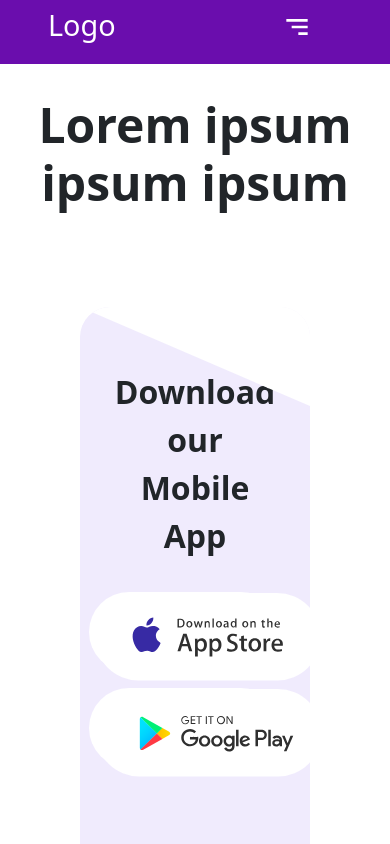
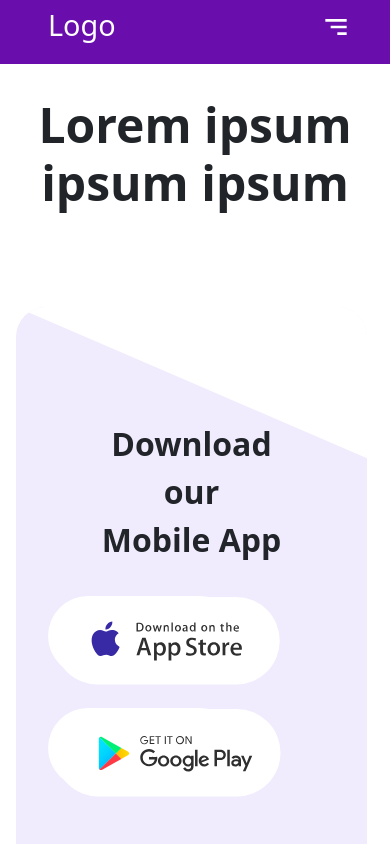
Before and after one commit to PrincessMaggy/landing_page2, a React (Create React App) app: page /about in a window 390 px wide. Shown: the top 844 px of the page. Built offline with nearby package versions, Linux system fonts and the light colour scheme.

Commit message:
responsiveness

```diff
--- a/src/components/Centre.js
+++ b/src/components/Centre.js
@@ -15,7 +15,7 @@ function Centre(props) {
             <div className='phone-img'>
                 <img src={phoneimg} alt="img"/>
             </div>
-            <div>
+            <div className='centre-content'>
                 <h1>Download our <br/> Mobile App</h1>
                 <motion.button
                 className='centre-btn'
--- a/src/styles/_card.scss
+++ b/src/styles/_card.scss
@@ -5,6 +5,10 @@
     justify-content: space-between;
     gap:5em 5em;
     position: relative;
+    padding: 0 5em 0 5em;
+    @media(max-width:1120px){
+        padding: 0;
+    }
     .one{
         background-color: #fff6f5;
     }
@@ -28,6 +32,7 @@
     flex-direction: column;
     row-gap:2em;
     border-radius: 30px;
+    // flex-wrap: wrap;
     @media(max-width:768px){
         width: 100%;
         height: auto;
@@ -51,12 +56,19 @@
     padding: 3em;
     align-items: center;
     text-align: center;
+    @media(max-width:768px){
+        height: 60%;
+    }
     @media(min-width:1250px){
      height: auto;
     }
     h2{
         font-weight: 700;
         margin-bottom: 1.5em;
+        @media(max-width:768px){
+            margin: 1.5em 0 1.5em 0;
+            padding: 1.5em 0 1.5em 0;
+        }
     }
     p{
         margin-bottom: 1.5em;
--- a/src/styles/_centre.scss
+++ b/src/styles/_centre.scss
@@ -17,6 +17,10 @@
     align-items: center;
     padding: 0 5em 0 5em;
     overflow: hidden;
+    @media(max-width:768px){
+        width: 90%;
+        margin: 0 1em 0 1em;
+    }
     @media(max-width:1200px){
         flex-direction: column-reverse;
         height: 130vh;
@@ -29,6 +33,9 @@
         line-height: 1.5em;
         font-size: 3rem;
         text-align: left;
+        @media(max-width:768px){
+            margin-top: 2em;
+        }
         @media(max-width:1300px){
             text-align: center;
             font-size: 2rem;
@@ -60,6 +67,11 @@
     span{
         font-weight: 700;
     }
+    @media(max-width:768px){
+        display: block;
+        margin: 0 0 2em 2em;
+        text-align: center;
+    }
     @media(min-width:769px){
         font-size: 1.2rem;
     }
--- a/src/styles/_footer.scss
+++ b/src/styles/_footer.scss
@@ -160,4 +160,7 @@ p{
     margin: 0;
     padding: 0;
     width: 100%;
+    @media(max-width:768px){
+        margin: 1.5em 0 1.5em 0;
+    }
 }
--- a/src/styles/_nav.scss
+++ b/src/styles/_nav.scss
@@ -37,7 +37,7 @@
     display: flex;
     width: 30%;
     @media(max-width:768px){
-        width: 100%;
+        width: 115%;
         height: 15vh;
         justify-content: space-between;
         align-items: baseline;
--- a/src/styles/_newsletter.scss
+++ b/src/styles/_newsletter.scss
@@ -60,7 +60,7 @@
     margin:0.5em 0.5em;
     transition: 0.3s ease all;
     @media(max-width:768px){
-
+       width: 6em;
         padding: 0;
     }
     @media(min-width:769px){
```
